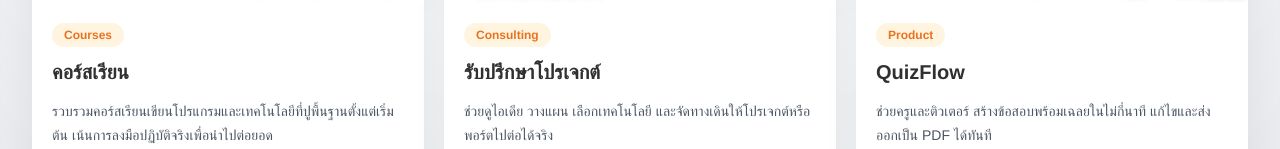
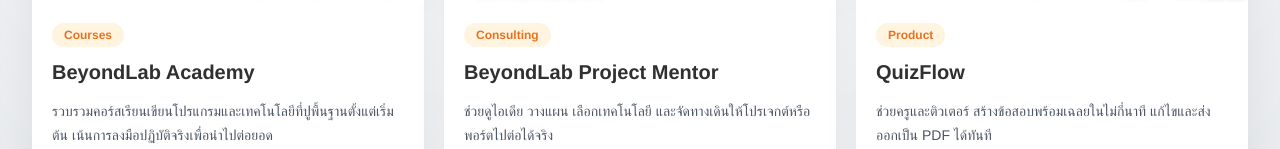
Before and after one commit to Kittipakorn/beyondlab-website, a Next.js app: page /services in a window 1280 px wide. Shown: the part 478-627 px from the top of the page. Built offline with nearby package versions, Linux system fonts and the light colour scheme; no server answers; a web font is replaced by a local one.

Commit message:
fix: update service titles to reflect accurate naming for clarity

```diff
--- a/src/app/components/beyondlab/ServicesSection.tsx
+++ b/src/app/components/beyondlab/ServicesSection.tsx
@@ -22,12 +22,12 @@
 ];
 
 function getUnitImage(serviceTitle: string) {
-  if (serviceTitle === "คอร์สเรียน") return "/courses/zero-to-code.png";
+  if (serviceTitle === "BeyondLab Academy") return "/courses/zero-to-code.png";
   return null;
 }
 
 function getImageClassName(serviceTitle: string) {
-  if (serviceTitle === "คอร์สเรียน" || serviceTitle === "QuizFlow") return "object-contain object-center p-3";
+  if (serviceTitle === "BeyondLab Academy" || serviceTitle === "QuizFlow") return "object-contain object-center p-3";
   return "object-cover object-top";
 }
 
--- a/src/app/components/beyondlab/data.ts
+++ b/src/app/components/beyondlab/data.ts
@@ -230,7 +230,7 @@
 
 export const services: ServiceItem[] = [
   {
-    title: "คอร์สเรียน",
+    title: "BeyondLab Academy",
     tag: "Courses",
     description:
       "รวบรวมคอร์สเรียนเขียนโปรแกรมและเทคโนโลยีที่ปูพื้นฐานตั้งแต่เริ่มต้น เน้นการลงมือปฏิบัติจริงเพื่อนำไปต่อยอด",
@@ -245,7 +245,7 @@
     image: "/services/courses.png",
   },
   {
-    title: "รับปรึกษาโปรเจกต์",
+    title: "BeyondLab Project Mentor",
     tag: "Consulting",
     description:
       "ช่วยดูไอเดีย วางแผน เลือกเทคโนโลยี และจัดทางเดินให้โปรเจกต์หรือพอร์ตไปต่อได้จริง",
```
